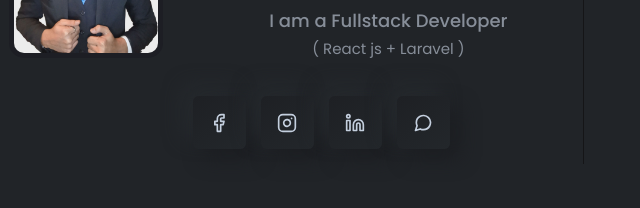
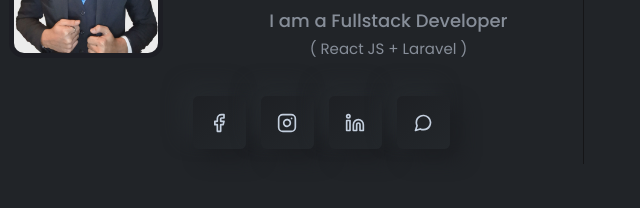
Before and after one commit to yogaansyah/portfolio.github.io, a plain HTML site: page index.html in a window 1280 px wide. Shown: the part 408-616 px from the top of the page, 41-681 px from the left. Drawn offline with Linux system fonts and the light colour scheme.

Commit message:
Update index.html

```diff
--- a/index.html
+++ b/index.html
@@ -41,7 +41,7 @@
                                 <div class="status-info text-center"">
                                   I am a Fullstack Developer
                                   <br>
-                                  <small>( React js + Laravel )</small>
+                                  <small>( React JS + Laravel )</small>
                                </div>
                                <!-- social sharea area -->
                                <div class=" social-share-style-1 border-none mt--40">
```
